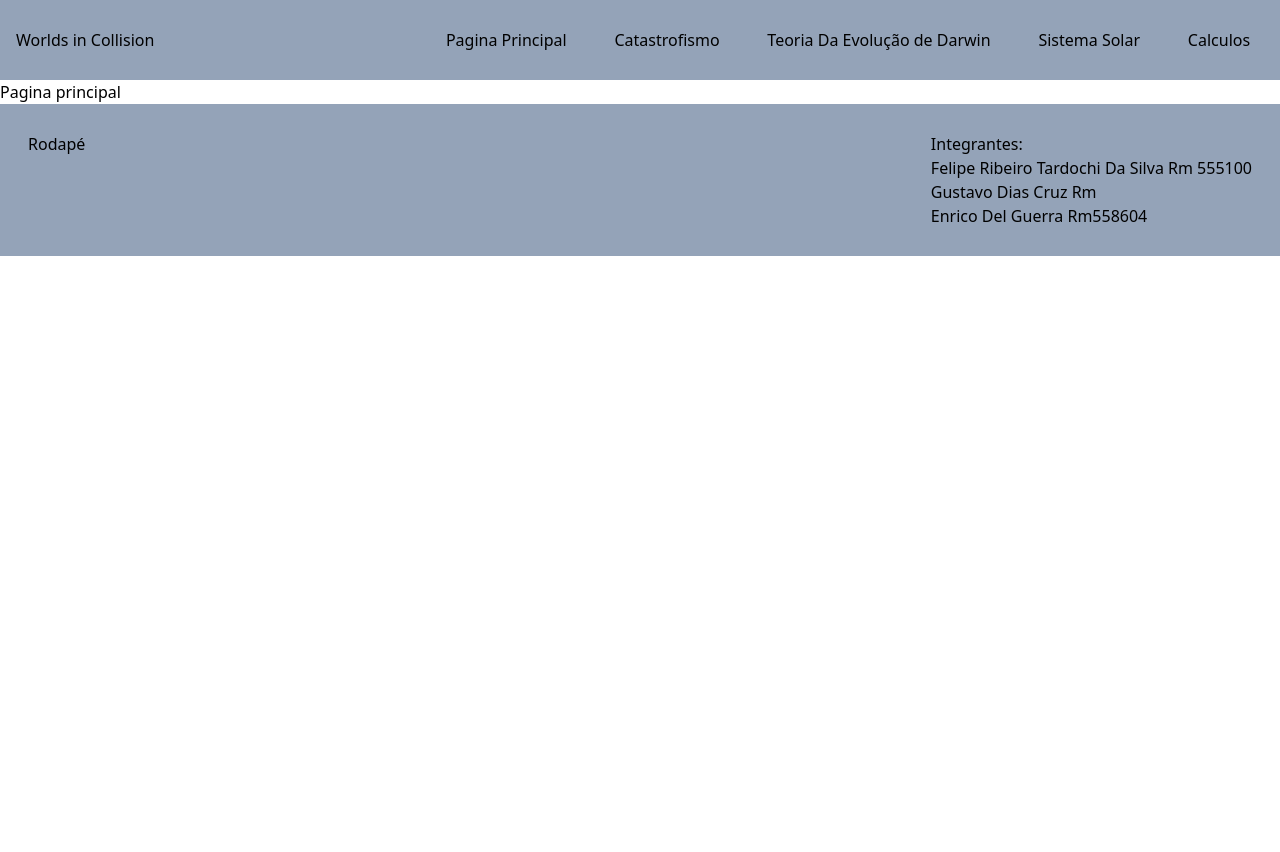
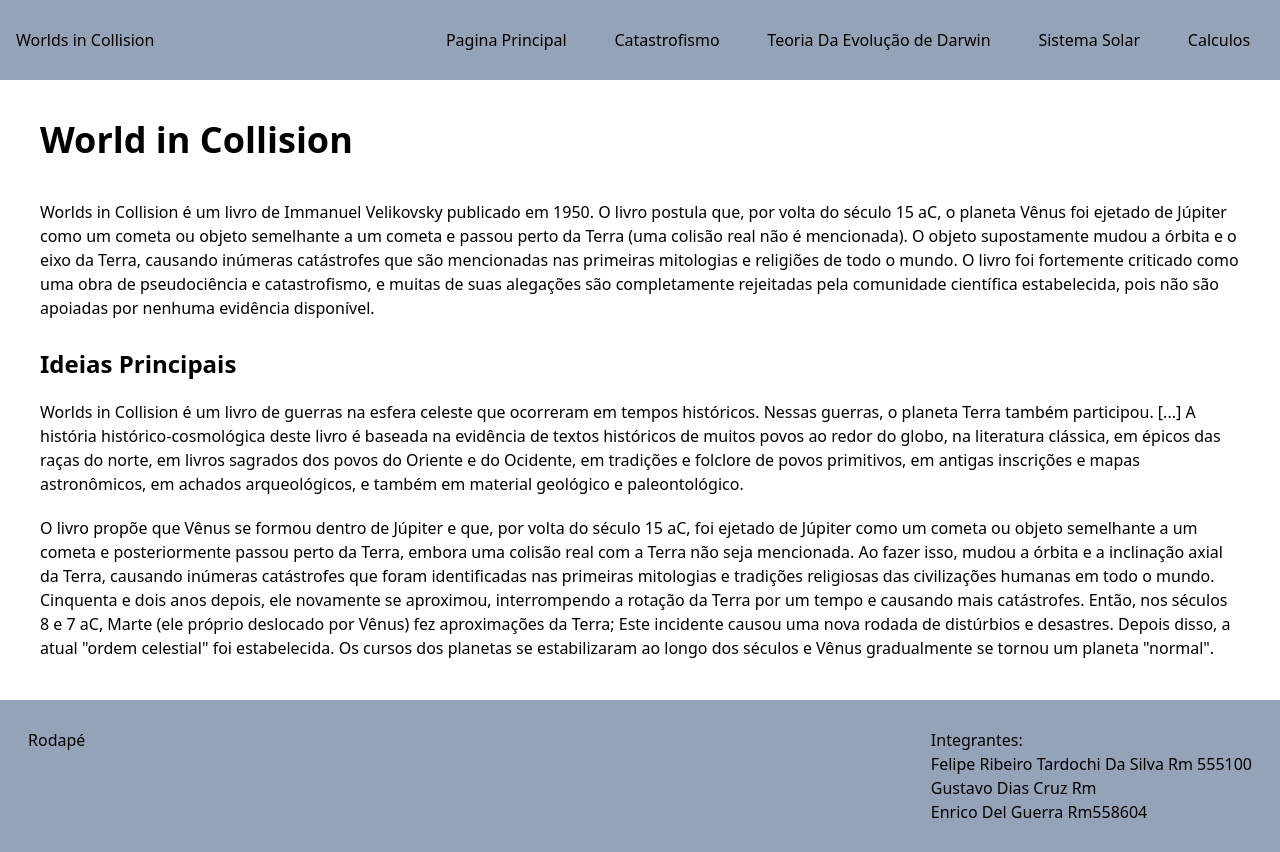
Before and after one commit to gustavodscruz/worlds-in-a-coliision, a Next.js app: page / in a window 1280 px wide. Before the commit the page ends 800 px from the top, so only its background shows below. Built offline with nearby package versions, Linux system fonts and the light colour scheme.

Commit message:
Feita a pagina principal

```diff
--- a/src/app/page.tsx
+++ b/src/app/page.tsx
@@ -3,9 +3,19 @@
 const Page = ()=>{
 
   return(
-    <div>
-      <h1>Pagina principal</h1>
-    </div>
+    <div className="flex flex-col gap-7 p-10">
+      <section>
+        <h1 className="font-bold text-4xl mb-10">World in Collision</h1>
+        <p>Worlds in Collision é um livro de Immanuel Velikovsky publicado em 1950. O livro postula que, por volta do século 15 aC, o planeta Vênus foi ejetado de Júpiter como um cometa ou objeto semelhante a um cometa e passou perto da Terra (uma colisão real não é mencionada). O objeto supostamente mudou a órbita e o eixo da Terra, causando inúmeras catástrofes que são mencionadas nas primeiras mitologias e religiões de todo o mundo. O livro foi fortemente criticado como uma obra de pseudociência e catastrofismo, e muitas de suas alegações são completamente rejeitadas pela comunidade científica estabelecida, pois não são apoiadas por nenhuma evidência disponível.</p>
+      </section>
+      <section>
+        <h2 className="font-bold text-2xl mb-5">Ideias Principais</h2>
+          <div className="flex flex-col gap-5">
+            <p>Worlds in Collision é um livro de guerras na esfera celeste que ocorreram em tempos históricos. Nessas guerras, o planeta Terra também participou. [...] A história histórico-cosmológica deste livro é baseada na evidência de textos históricos de muitos povos ao redor do globo, na literatura clássica, em épicos das raças do norte, em livros sagrados dos povos do Oriente e do Ocidente, em tradições e folclore de povos primitivos, em antigas inscrições e mapas astronômicos, em achados arqueológicos,  e também em material geológico e paleontológico.</p>
+            <p>O livro propõe que Vênus se formou dentro de Júpiter e que, por volta do século 15 aC, foi ejetado de Júpiter como um cometa ou objeto semelhante a um cometa e posteriormente passou perto da Terra, embora uma colisão real com a Terra não seja mencionada. Ao fazer isso, mudou a órbita e a inclinação axial da Terra, causando inúmeras catástrofes que foram identificadas nas primeiras mitologias e tradições religiosas das civilizações humanas em todo o mundo. Cinquenta e dois anos depois, ele novamente se aproximou, interrompendo a rotação da Terra por um tempo e causando mais catástrofes. Então, nos séculos 8 e 7 aC, Marte (ele próprio deslocado por Vênus) fez aproximações da Terra; Este incidente causou uma nova rodada de distúrbios e desastres. Depois disso, a atual "ordem celestial" foi estabelecida. Os cursos dos planetas se estabilizaram ao longo dos séculos e Vênus gradualmente se tornou um planeta "normal".</p>
+        </div>
+      </section>
+      </div>
   )
 }
 
```
